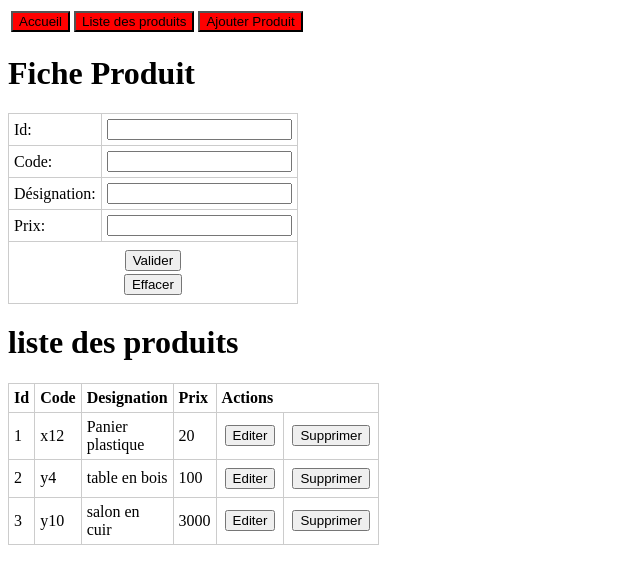
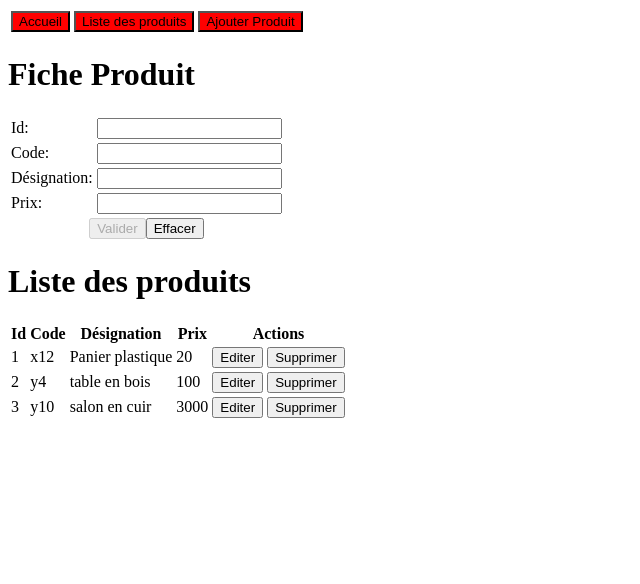
Before and after one commit to hadilbj/gestion-produits, an Angular app: page /produits in a window 1280 px wide. Shown: the top 584 px of the page, without its empty margins (0-640 px from the left). Built offline with nearby package versions, Linux system fonts and the light colour scheme.

Commit message:
fonctionnement de bouton supprimer et valider

```diff
--- a/src/app/app.module.ts
+++ b/src/app/app.module.ts
@@ -6,7 +6,7 @@ import { AppComponent } from './app.component';
 import { AccueilComponent } from './accueil/accueil.component';
 import { ProduitsComponent } from './produits/produits.component';
 import { AjoutProduitComponent } from './ajout-produit/ajout-produit.component';
-
+import { FormsModule } from '@angular/forms';
 @NgModule({
   declarations: [
     AppComponent,
@@ -16,7 +16,8 @@ import { AjoutProduitComponent } from './ajout-produit/ajout-produit.component';
   ],
   imports: [
     BrowserModule,
-    AppRoutingModule
+    AppRoutingModule,
+    FormsModule
   ],
   providers: [],
   bootstrap: [AppComponent]
--- a/src/app/produits/produits.component.css
+++ b/src/app/produits/produits.component.css
@@ -1,4 +1,4 @@
-/* Style pour le formulaire */
+/* Style pour le formulaire
 table {
     width: 10%;
     border-collapse: collapse;
@@ -17,19 +17,19 @@ table td {
     width: 100%;
 }
 
-/* Style pour les boutons */
+/* Style pour les boutons
 button {
     display: block;
     margin-top: 10%;
 }
 
-/* Aligner le bouton Valider au centre */
+/* Aligner le bouton Valider au centre
 button[type="submit"] {
     margin: 0 auto;
     display: block;
 }
 
-/* Style pour la liste des produits */
+/* Style pour la liste des produits
 h1 {
     margin-top: 20px;
 }
@@ -39,7 +39,7 @@ table th, table td {
     padding: 5px;
 }
 
-/* Style pour les boutons dans la liste des produits */
+/* Style pour les boutons dans la liste des produits
 table button {
     margin: 3px;
 }
@@ -49,5 +49,5 @@ table.product-list {
 }
 
 th.narrow-column {
-    width: 30px; /* Ajustez la largeur minimale selon vos besoins */
-}
+    width: 30px; /* Ajustez la largeur minimale selon vos besoins
+}*/
--- a/src/app/produits/produits.component.html
+++ b/src/app/produits/produits.component.html
@@ -1,64 +1,56 @@
-<link rel="stylesheet" type="text/css" href="produits.component.css">
-
 <div>
-    <h1> Fiche Produit </h1>
-    <form>
+    <h1>Fiche Produit</h1>
+    <form #produitForm="ngForm" (ngSubmit)="validerFormulaire(produitForm)">
       <table>
-            <tr >
-                <td> Id: </td>
-                <td>
-                    <input id="id" name="id" type="text" />
+        <tr>
+          <td>Id:</td>
+          <td><input id="id" name="id" type="text" [(ngModel)]="produitCourant.id" required /></td>
+        </tr>
+        <tr>
+          <td>Code:</td>
+          <td><input type ="text" name="code" [(ngModel)]="produitCourant.code" required /></td>
+        </tr>
+        <tr>
+          <td>Désignation:</td>
+          <td><input type ="text" name="designation" [(ngModel)]="produitCourant.designation" required />
           </td>
         </tr>
-            <tr >
-                <td> Code: </td>
-                <td>
-                    <input type ="text" name="code" />
-                </td>
+        <tr>
+          <td>Prix:</td>
+          <td><input type ="text" name="prix" [(ngModel)]="produitCourant.prix" required /></td>
         </tr>
-            <tr >
-                <td> Désignation: </td>
-                <td> <input type ="text" name="designation" />
-                </td>
-            </tr>
-            <tr >
-                <td> Prix: </td>
-                <td>
-                    <input type ="text" name="prix" />
-                </td>
-            </tr>
-            <tr >
-                <td [align]="'center'" colspan="2">
-                    <button type="submit" class="submit-button">Valider</button>
-                    <button class="reset-button">Effacer</button>
+        <tr>
+          <td colspan="2" style="text-align: center;">
+            <input type="submit" value="Valider" [disabled]="!produitForm.form.valid" />
+            <button>Effacer</button>
           </td>
         </tr>
       </table>
     </form>
   </div>
   <div>
-    <h1> liste des produits </h1>
+    <h1>Liste des produits</h1>
     <table>
       <thead>
         <tr>
-                <th> Id </th>
+          <th>Id</th>
           <th>Code</th>
-                <th>Designation</th>
+          <th>Désignation</th>
           <th>Prix</th>
           <th colspan="2">Actions</th>
         </tr>
       </thead>
       <tbody>
-            <tr *ngFor = "let p of produits">
-                <td> {{p.id}}</td>
-                <td> {{p.code}}</td>
-                <td> {{p.designation}}</td>
-                <td> {{p.prix}}</td>
+        <tr *ngFor="let p of produits">
+          <td>{{ p.id }}</td>
+          <td>{{ p.code }}</td>
+          <td>{{ p.designation }}</td>
+          <td>{{ p.prix }}</td>
           <td>
-                    <button> Editer </button>
+            <button>Editer</button>
           </td>
           <td>
-                    <button (click)="supprimerProduit"> Supprimer </button>
+            <button (click)="supprimerProduit(p)">Supprimer</button>
           </td>
         </tr>
       </tbody>
--- a/src/app/produits/produits.component.ts
+++ b/src/app/produits/produits.component.ts
@@ -1,33 +1,67 @@
+
+
 import { Component } from '@angular/core';
 import { Produit } from '../model/produit';
+import { NgForm } from '@angular/forms';
+
+
 @Component({
   selector: 'app-produits',
   templateUrl: './produits.component.html',
   styleUrls: ['./produits.component.css']
 })
 export class ProduitsComponent {
-  produits : Array<Produit> = [
+
+  produits: Array<Produit> = [
     {id:1,code:'x12',designation:"Panier plastique",prix:20},
     {id:2,code:'y4',designation:"table en bois",prix:100},
     {id:3,code:'y10',designation:"salon en cuir",prix:3000}
     ];
-  supprimerProduit(p: Produit)
+
+    produitCourant = new Produit();
+
+  supprimerProduit(p: Produit) {
+    // Afficher une boîte de dialogue pour confirmer la suppression
+    let reponse: boolean = confirm("Voulez-vous supprimer le produit : " + p.designation + " ?");
+    if (reponse == true) {
+      console.log("Suppression confirmée...");
+      // Chercher l'indice du produit à supprimer
+      let index: number = this.produits.indexOf(p);
+      console.log("Indice du produit à supprimer : " + index);
+      if (index !== -1) {
+        // Supprimer le produit référencé
+        this.produits.splice(index, 1);
+      }
+    } else {
+      console.log("Suppression annulée...");
+    }
+  }
+  validerFormulaire(form: NgForm)
   {
-    //Afficher une boite de dialogue pour confirmer la suppression
-    let reponse:boolean =confirm("Voulez vous supprimer le produit :"+p.designation+" ?");
-    if (reponse==true){
-      console.log("Suppression confirmée..." );
-      //chercher l'indice du produit à supprimer
-      let index: number = this.produits.indexOf(p);
-      console.log("indice du produit à supprimer: "+index);
-      if (index !== -1) {
-         // supprimer le produit référencé
-         this.produits.splice(index, 1);
+    console.log(form.value);
+    //this.produits.push(this.produitCourant);
+    if (form.value.id != undefined)
+    {
+      console.log("id non vide ...");
+      this.produits.push(form.value);
     }
     else
     {
-           console.log("Suppression annulée..." );
+      console.log("id vide ...");
     }
   }
+
+  ajouterProduit(nouveauProduit: Produit) {
+    // Vérifier si un produit avec le même ID existe déjà
+    const produitExistant = this.produits.find((produit) => produit.id === nouveauProduit.id);
+
+    // Si un produit avec le même ID existe, empêcher l'ajout
+    if (produitExistant) {
+      console.log("Le produit avec l'ID " + nouveauProduit.id + " existe déjà. Ajout annulé.");
+    } else {
+      // Sinon, ajouter le nouveau produit à la liste
+      this.produits.push(nouveauProduit);
     }
   }
+
+}
```
Also changed, not shown: 1 other file (tests, documents, lock files or other folders). Lines whose indentation alone changed are shown as unchanged.
